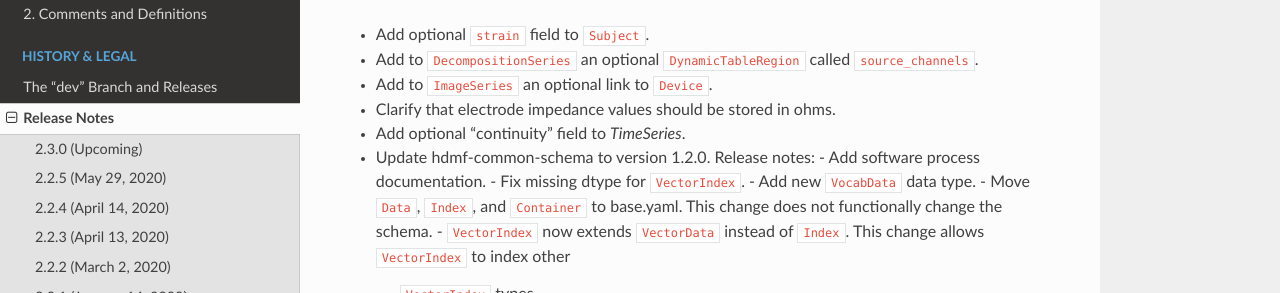
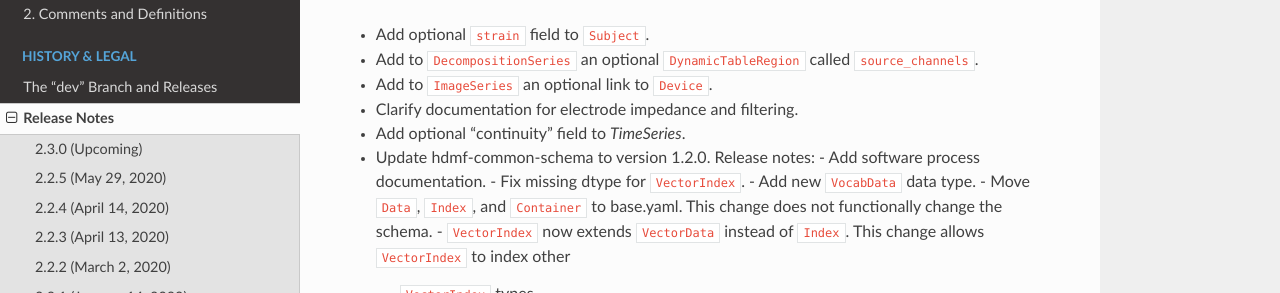
Before and after one commit to NeurodataWithoutBorders/nwb-schema, a Sphinx documentation site: the page built from docs/format/source/format_release_notes.rst, in a window 1280 px wide and 900 px high. Shown: the part 193-486 px from the top of the window. Built offline with Sphinx 7.4.7 and the Read the Docs theme 2.0.0, drawn with Linux system fonts in a browser that asks for light colours.

Commit message:
Clarify doc for electrode filtering

```diff
--- a/docs/format/source/format_release_notes.rst
+++ b/docs/format/source/format_release_notes.rst
@@ -7,7 +7,7 @@ Release Notes
 - Add optional ``strain`` field to ``Subject``.
 - Add to ``DecompositionSeries`` an optional ``DynamicTableRegion`` called ``source_channels``.
 - Add to ``ImageSeries`` an optional link to ``Device``.
-- Clarify that electrode impedance values should be stored in ohms.
+- Clarify documentation for electrode impedance and filtering.
 - Add optional "continuity" field to `TimeSeries`.
 - Update hdmf-common-schema to version 1.2.0. Release notes:
   - Add software process documentation.
```
Also changed, not shown: 1 other file.
